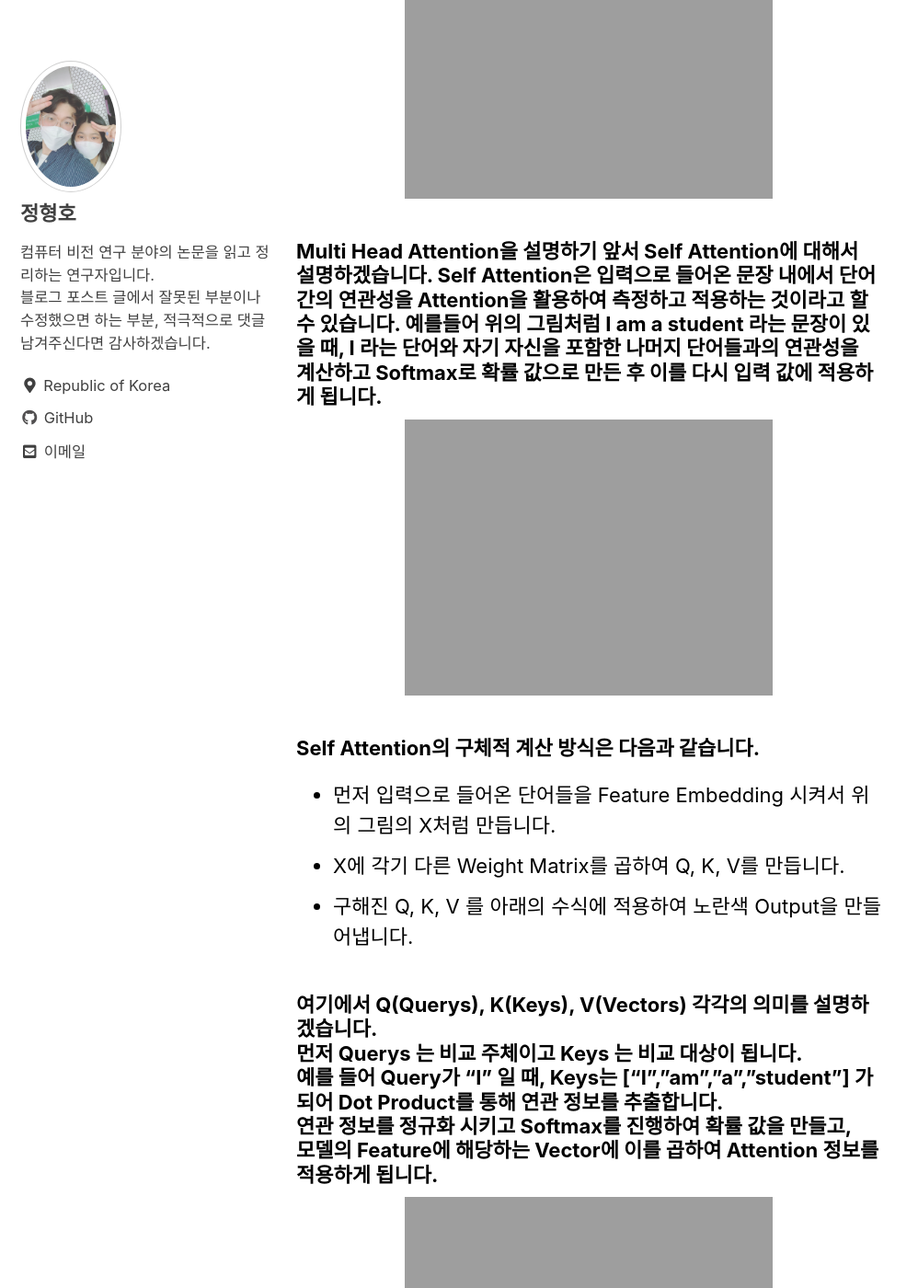
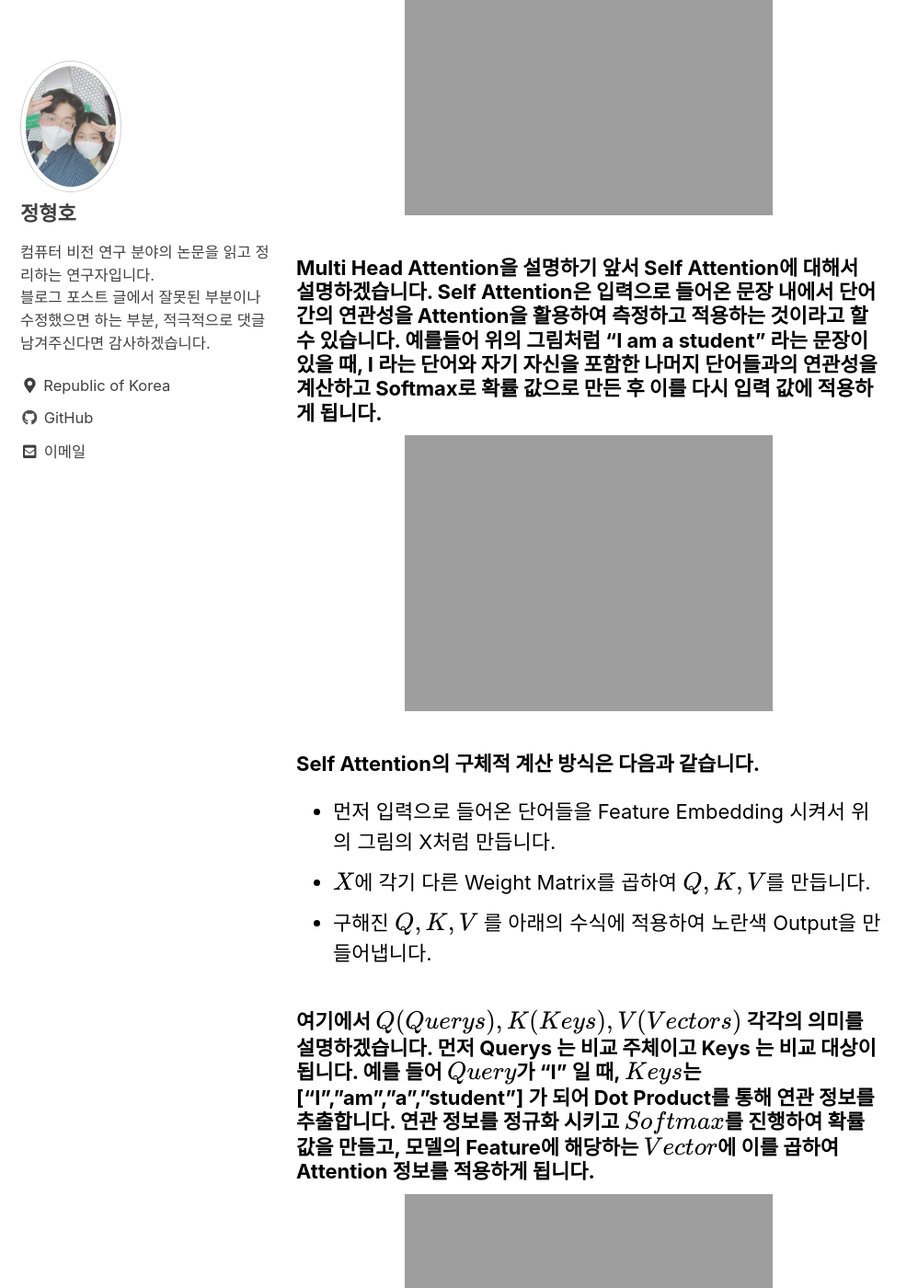
Before and after one commit to hhjung1202/hhjung1202.github.com, a Jekyll site: the page built from _posts/2021-06-20-transformer-origin-paper.md, in a window 1280 px wide and 1400 px high, scrolled down 1739 px. Shown: the whole window at 92% size, without its empty margins (0-998 px from the left). Built offline with Jekyll 4.4.1, drawn with Linux system fonts in a browser that asks for light colours; cached includes are drawn as plain includes; formulas are drawn with MathJax 3; comment, search, counter and statistics services are not loaded; some of the changed text lies outside the part shown.

```diff
--- a/_includes/head.html
+++ b/_includes/head.html
@@ -1,10 +1,6 @@
 <meta charset="utf-8">
 
 {% include seo.html %}
-
-{% if page.use_math %}
-  {% include mathjax_support.html %}
-{% endif %}
 
 {% unless site.atom_feed.hide %}
   <link href="{% if site.atom_feed.path %}{{ site.atom_feed.path }}{% else %}{{ '/feed.xml' | relative_url }}{% endif %}" type="application/atom+xml" rel="alternate" title="{{ site.title }} Feed">
@@ -41,3 +37,8 @@
     <script src="{{ script | relative_url }}"></script>
   {% endfor %}
 {% endif %}
+
+
+{% if page.use_math %}
+  {% include mathjax_support.html %}
+{% endif %}
--- a/_posts/2021-06-20-transformer-origin-paper.md
+++ b/_posts/2021-06-20-transformer-origin-paper.md
@@ -13,8 +13,9 @@ comments: true
 
 ###### 2017년에 발표한 Attention is all you need 논문 리뷰를 시작하겠습니다. <br/> 해당 포스트에서는 Transformer을 Vision에서 어떻게 사용되는지를 분석하기 위함이므로 Self Attention과 Multi-Head Attention의 이해를 중심으로 설명하겠습니다.
 
-###### Translator을 구현하기 위해서는 학습 모델이 입력으로 들어온 문장 Sequence에 대해서 이해하는 능력이 필요합니다. <br/> 이전의 RNN 기반의 모델에서도 Long-Term Dependency와 Short-Term Dependency를 고려해 왔자만 직접적으로 단어 간의 연관성을 표현하지 않기 때문에 단어간의 연관성을 직접적으로 시각화하기 어려웠습니다. <br/> 또한 Encoder-Decoder 구조에서 정보가 압축되면서 단어간의 연관 정보가 일부 손실되는 문제가 있었습니다. <br/> 본 논문에서는 Self Attention을 활용하여 문장 내의 단어끼리의 연관성을 직접적으로 나타내는 Transformer을 제안하고 있습니다.
+###### Translator을 구현하기 위해서는 학습 모델이 입력으로 들어온 문장 Sequence에 대해서 이해하는 능력이 필요합니다. 이전의 RNN 기반의 모델에서도 Long-Term Dependency와 Short-Term Dependency를 고려해 왔자만 직접적으로 단어 간의 연관성을 표현하지 않기 때문에 단어간의 연관성을 직접적으로 시각화하기 어려웠습니다. 또한 Encoder-Decoder 구조에서 정보가 압축되면서 단어간의 연관 정보가 일부 손실되는 문제가 있었습니다.
 
+###### 본 논문에서는 Self Attention을 활용하여 문장 내의 단어끼리의 연관성을 직접적으로 나타내는 Transformer을 제안하고 있습니다.
 
 ![image-center]({{ site.url }}{{ site.baseurl }}/assets/images/transformer/origin/n1.jpg){: .align-center}
 
@@ -23,22 +24,22 @@ comments: true
 
 ![image-center]({{ site.url }}{{ site.baseurl }}/assets/images/transformer/origin/n2.jpg){: .align-center}
 
-###### Multi Head Attention을 설명하기 앞서 Self Attention에 대해서 설명하겠습니다. Self Attention은 입력으로 들어온 문장 내에서 단어간의 연관성을 Attention을 활용하여 측정하고 적용하는 것이라고 할 수 있습니다. 예를들어 위의 그림처럼 I am a student 라는 문장이 있을 때, I 라는 단어와 자기 자신을 포함한 나머지 단어들과의 연관성을 계산하고 Softmax로 확률 값으로 만든 후 이를 다시 입력 값에 적용하게 됩니다.
+###### Multi Head Attention을 설명하기 앞서 Self Attention에 대해서 설명하겠습니다. Self Attention은 입력으로 들어온 문장 내에서 단어간의 연관성을 Attention을 활용하여 측정하고 적용하는 것이라고 할 수 있습니다. 예를들어 위의 그림처럼 "I am a student" 라는 문장이 있을 때, I 라는 단어와 자기 자신을 포함한 나머지 단어들과의 연관성을 계산하고 Softmax로 확률 값으로 만든 후 이를 다시 입력 값에 적용하게 됩니다.
 
 
 ![image-center]({{ site.url }}{{ site.baseurl }}/assets/images/transformer/origin/n3.jpg){: .align-center}
 
 ###### Self Attention의 구체적 계산 방식은 다음과 같습니다.
 * 먼저 입력으로 들어온 단어들을 Feature Embedding 시켜서 위의 그림의 X처럼 만듭니다.
-* X에 각기 다른 Weight Matrix를 곱하여 Q, K, V를 만듭니다.
-* 구해진 Q, K, V 를 아래의 수식에 적용하여 노란색 Output을 만들어냅니다.
+* $X$에 각기 다른 Weight Matrix를 곱하여 $Q, K, V$를 만듭니다.
+* 구해진 $Q, K, V$ 를 아래의 수식에 적용하여 노란색 Output을 만들어냅니다.
 
-###### 여기에서 Q(Querys), K(Keys), V(Vectors) 각각의 의미를 설명하겠습니다. <br/> 먼저 Querys 는 비교 주체이고 Keys 는 비교 대상이 됩니다. <br/> 예를 들어 Query가 "I" 일 때, Keys는 ["I","am","a","student"] 가 되어 Dot Product를 통해 연관 정보를 추출합니다. <br/> 연관 정보를 정규화 시키고 Softmax를 진행하여 확률 값을 만들고,<br/> 모델의 Feature에 해당하는 Vector에 이를 곱하여 Attention 정보를 적용하게 됩니다.
+###### 여기에서 $Q(Querys), K(Keys), V(Vectors)$ 각각의 의미를 설명하겠습니다. 먼저 Querys 는 비교 주체이고 Keys 는 비교 대상이 됩니다. 예를 들어 $Query$가 "I" 일 때, $Keys$는 ["I","am","a","student"] 가 되어 Dot Product를 통해 연관 정보를 추출합니다. 연관 정보를 정규화 시키고 $Softmax$를 진행하여 확률 값을 만들고, 모델의 Feature에 해당하는 $Vector$에 이를 곱하여 Attention 정보를 적용하게 됩니다.
 
 
 ![image-center]({{ site.url }}{{ site.baseurl }}/assets/images/transformer/origin/n4.jpg){: .align-center}
 
-###### Multi-Head Attention의 경우, Self Attention을 위한 Matrix Weight을 h개(위의 그림에서는 h=8)로 하여 각기 다른 $$Z_i$$를 만들고 Concat한 후 다시 $$W_0$$를 곱하여 Output $$Z$$를 만들게 됩니다. <br/> 하나의 Self Attention을 사용할 경우 다양한 연관성을 고려하지 못할 것을 대비한 것으로 보입니다.
+###### Multi-Head Attention의 경우, Self Attention을 위한 Matrix Weight을 $h$개(위의 그림에서는 $h=8$)로 하여 각기 다른 $Z_i$를 만들고 Concat한 후 다시 $W_0$를 곱하여 Output $Z$를 만들게 됩니다. 하나의 Self Attention을 사용할 경우 다양한 연관성을 고려하지 못할 것을 대비한 것으로 보입니다.
 
 
 ###### 이후에 Residual을 더하고 Layer Normalization을 수행한후 각각의 단어를 FC Layer을 통과하여 다음 Layer에 전달하게 됩니다.
```
